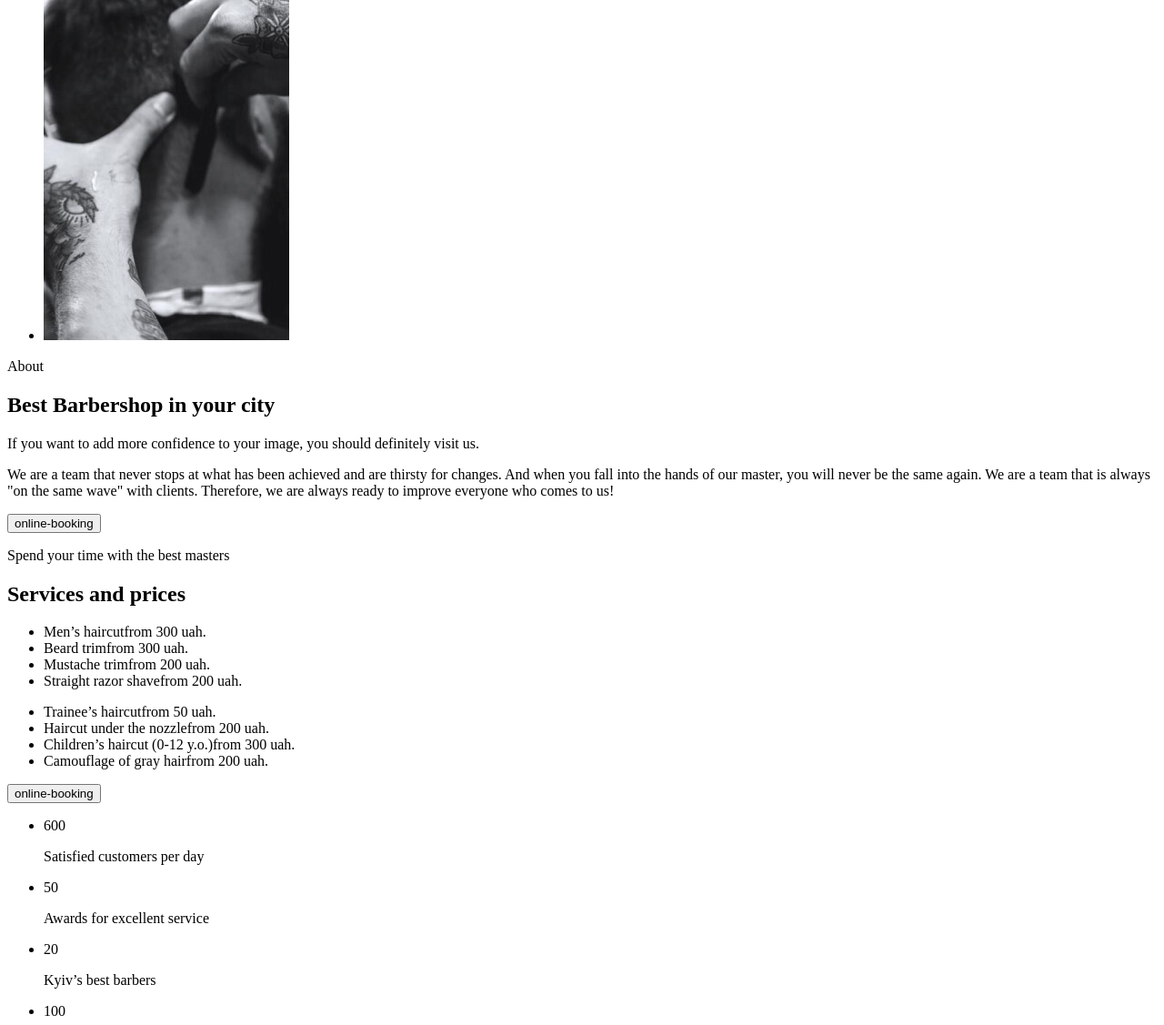
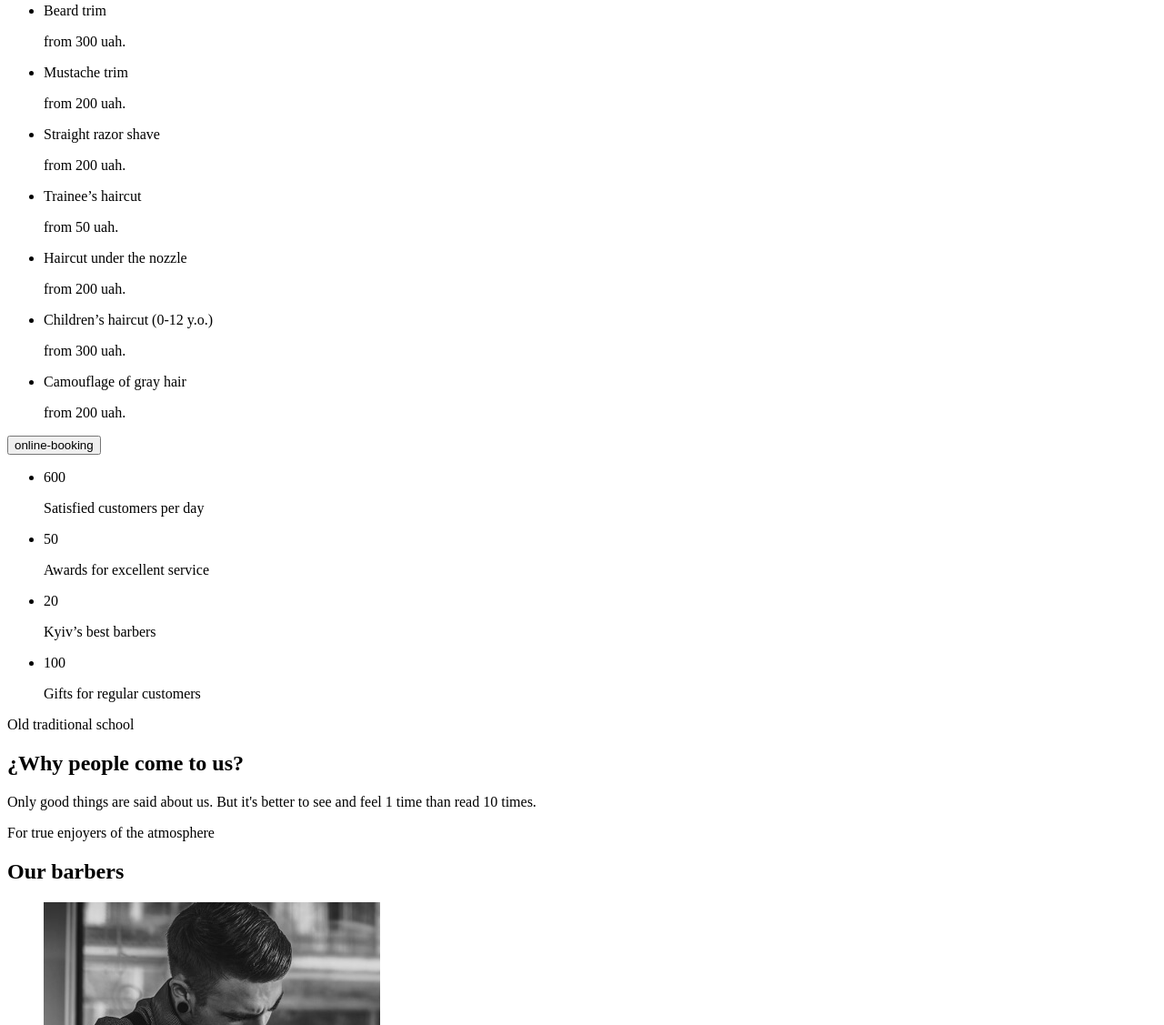
Before and after one commit to WaterSpaceEngineer/bc-33-2, a plain HTML site: page index.html in a window 1280 px wide. Shown: the part 1673-2800 px from the top of the page at 91% size. Drawn offline with Linux system fonts and the light colour scheme; files that its build step writes are made by us from their sources.

Commit message:
Added fix index.html

```diff
--- a/index.html
+++ b/index.html
@@ -9,10 +9,9 @@
 </head>
 <body class="page">
 
-
     <!-- Header -->
     <header>
-        <a href="/">
+        <a href="./index.html">
             <img src="./images/logo.svg" alt="Barbershop logo" width="69" height="56">
         </a>
         <nav>
@@ -37,6 +36,7 @@
         </nav>
 
     </header>
+
     <main>
 
         <!-- Hero -->
@@ -45,11 +45,6 @@
                 <p>A hair salon for men in Kyiv</p>
                 <h1>BarberShop</h1>
                 <p>We are experts in trendy men’s haircuts. We work quickly, carefully and with style.</p>
-            </div>
-            <div>
-                <div hidden><img src="./images/slider/slide-1.jpg" alt="hairdresser work" width="1070" height="680"></div>
-                <div hidden><img src="./images/slider/slide-2.jpg" alt="hairdresser work" width="1070" height="680"></div>
-                <div><img src="./images/slider/slide-3.jpg" alt="hairdresser work" width="1070" height="680"></div>
             </div>
             <ul>
                 <li>
@@ -60,10 +55,6 @@
                     <a href="https://www.facebook.com/" target="_blank" rel="noopener noreferrer"
                         aria-label="facebook">facebook</a>
                 </li>
-            </ul>
-            <ul>
-                <li><button type="button">Back</button></li>
-                <li><button type="button">Forward</button></li>
             </ul>
         </section>
 
@@ -80,7 +71,7 @@
             <div>
                 <p>About</p>
                 <h2>Best Barbershop in your city</h2>
-                <p>If you want to add more confidence to your image, you should definitely visit us.</p>
+                <h3>If you want to add more confidence to your image, you should definitely visit us.</h3>
                 <p>We are a team that never stops at what has been achieved and are thirsty for changes. And when you fall into the hands of our master, you will never be the same again. We are a team that is always "on the same wave" with clients. Therefore, we are always ready to improve everyone who comes to us!</p>
                 <button type="button">online-booking</button>
             </div>
@@ -91,16 +82,16 @@
             <p>Spend your time with the best masters</p>
             <h2>Services and prices</h2>
             <ul>
-                <li><span>Men’s haircut</span><span>from 300 uah.</span></li>
-                <li><span>Beard trim</span><span>from 300 uah.</span></li>
-                <li><span>Mustache trim</span><span>from 200 uah.</span></li>
-                <li><span>Straight razor shave</span><span>from 200 uah.</span></li>
+                <li><p>Men’s haircut</p><p>from 300 uah.</p></li>
+                <li><p>Beard trim</p><p>from 300 uah.</p></li>
+                <li><p>Mustache trim</p><p>from 200 uah.</p></li>
+                <li><p>Straight razor shave</p><p>from 200 uah.</p></li>
             </ul>
             <ul>
-                <li><span>Trainee’s haircut</span><span>from 50 uah.</span></li>
-                <li><span>Haircut under the nozzle</span><span>from 200 uah.</span></li>
-                <li><span>Children’s haircut (0-12 y.o.)</span><span>from 300 uah.</span></li>
-                <li><span>Camouflage of gray hair</span><span>from 200 uah.</span></li>
+                <li><p>Trainee’s haircut</p><p>from 50 uah.</p></li>
+                <li><p>Haircut under the nozzle</p><p>from 200 uah.</p></li>
+                <li><p>Children’s haircut (0-12 y.o.)</p><p>from 300 uah.</p></li>
+                <li><p>Camouflage of gray hair</p><p>from 200 uah.</p></li>
             </ul>
             <button type="button">online-booking</button>
         </section>
@@ -109,19 +100,19 @@
         <section>
             <ul>
                 <li>
-                    <span>600</span>
+                    <p>600</p>
                     <p>Satisfied customers per day</p>
                 </li>
                 <li>
-                    <span>50</span>
+                    <p>50</p>
                     <p>Awards for excellent service</p>
                 </li>
                 <li>
-                    <span>20</span>
+                    <p>20</p>
                     <p>Kyiv’s best barbers</p>
                 </li>
                 <li>
-                    <span>100</span>
+                    <p>100</p>
                     <p>Gifts for regular customers</p>
                 </li>
             </ul>
@@ -232,7 +223,7 @@
         <!-- Connect -->
         <section id="contacts">
 
-            <h2 hi>Contact Us</h2>
+            <h2 hidden>Contact Us</h2>
 
             <!--Booking -->
             <section>
```
